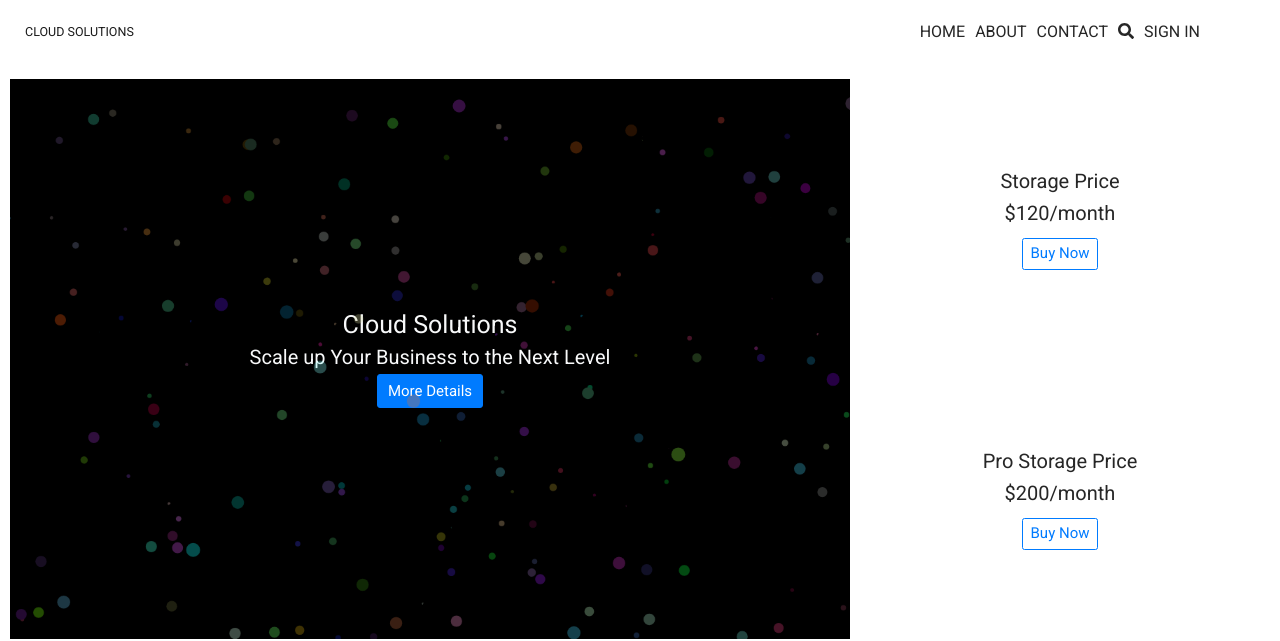
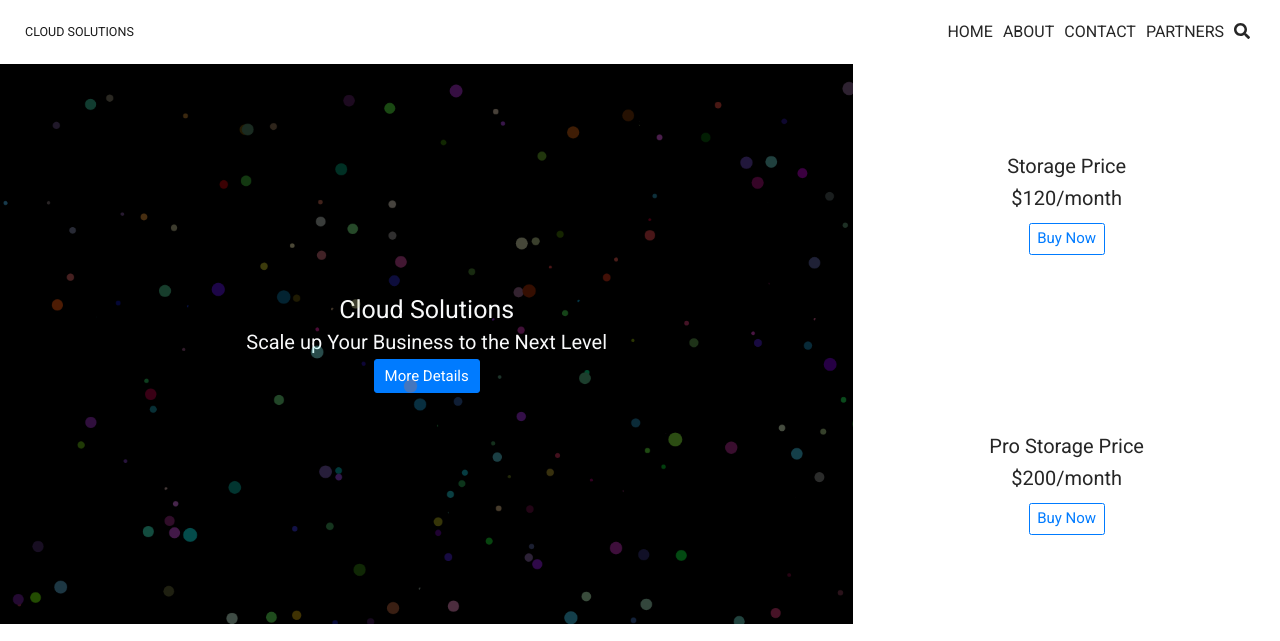
Before and after one commit to Alen002/cloudsolutions, a website: page index.html in a window 1280 px wide. Shown: the top 641 px of the page. Drawn offline with nearby package versions, Linux system fonts and the light colour scheme.

Commit message:
navbar-toggler appears on the right side

```diff
--- a/index.html
+++ b/index.html
@@ -12,19 +12,20 @@
     <title>Cloud Solutions</title>
 </head>
 <body>
-
-  <!-- Start of navbar-->
+  <!-- Start of navbar -->
   <section id="header">
     <div class="container-fluid">
-      <nav class="navbar navbar-expand-xl navbar-expand-lg navbar-light"><!--navbar-expand-lg-->
+      <div class="row">
+        <div class="col mb-3 bg-white">
+          <nav class="navbar navbar-expand-lg navbar-light">
 
             <a class="navbar-brand text-uppercase" href="#">Cloud Solutions</a>
-        <button class="navbar-toggler navbar-toggler-right" type="button" data-toggle="collapse" data-target="#navbarSupportedContent" aria-controls="navbarSupportedContent" aria-expanded="false" aria-label="Toggle navigation">
+            <button class="navbar-toggler" type="button" data-toggle="collapse" data-target="#navbarSupportedContent" aria-controls="navbarSupportedContent" aria-expanded="false" aria-label="Toggle navigation">
               <span class="navbar-toggler-icon"></span>
             </button>
 
             <div class="collapse navbar-collapse" id="navbarSupportedContent">
-          <ul class="navbar-nav ml-auto"><!-- mr-auto to align navbar to the left side -->
+              <ul class="navbar-nav ml-auto">
                 <li class="nav-item">
                   <a class="nav-link" href="#">Home</a>
                 </li>
@@ -34,24 +35,23 @@
                 <li class="nav-item">
                   <a class="nav-link" href="#">Contact</a>
                 </li>
-            <li>
-              <a class="nav-link" href="#"><i class="fa fa-search fa-1x"></i></a>
+                <li class="nav-item">
+                  <a class="nav-link" href="#">Partners</a>
                 </li>
-            <li>
-              <a class="nav-link" href="#">Sign In
-            </li>
+                <li><a class="nav-link" href="#"><i class="fa fa-search fa-1x"></i></a></li>
               </ul>
 
-          <!-- <ul class="nav navbar-nav">
-            <li><a class="nav-link" href="#"><i class="fa fa-search fa-1x"></i></a></li>
-            <li><a class="nav-link" href="#">Sign In</li>
-          </ul> -->
             </div>
-
           </nav>
+        </div>
+      </div>
     </div>
   </section>
   <!-- End of navbar -->
+
+
+
+
 
     <!-- Start of section one -->
     <section class="section-one">
```
Lines whose indentation alone changed are shown as unchanged.
